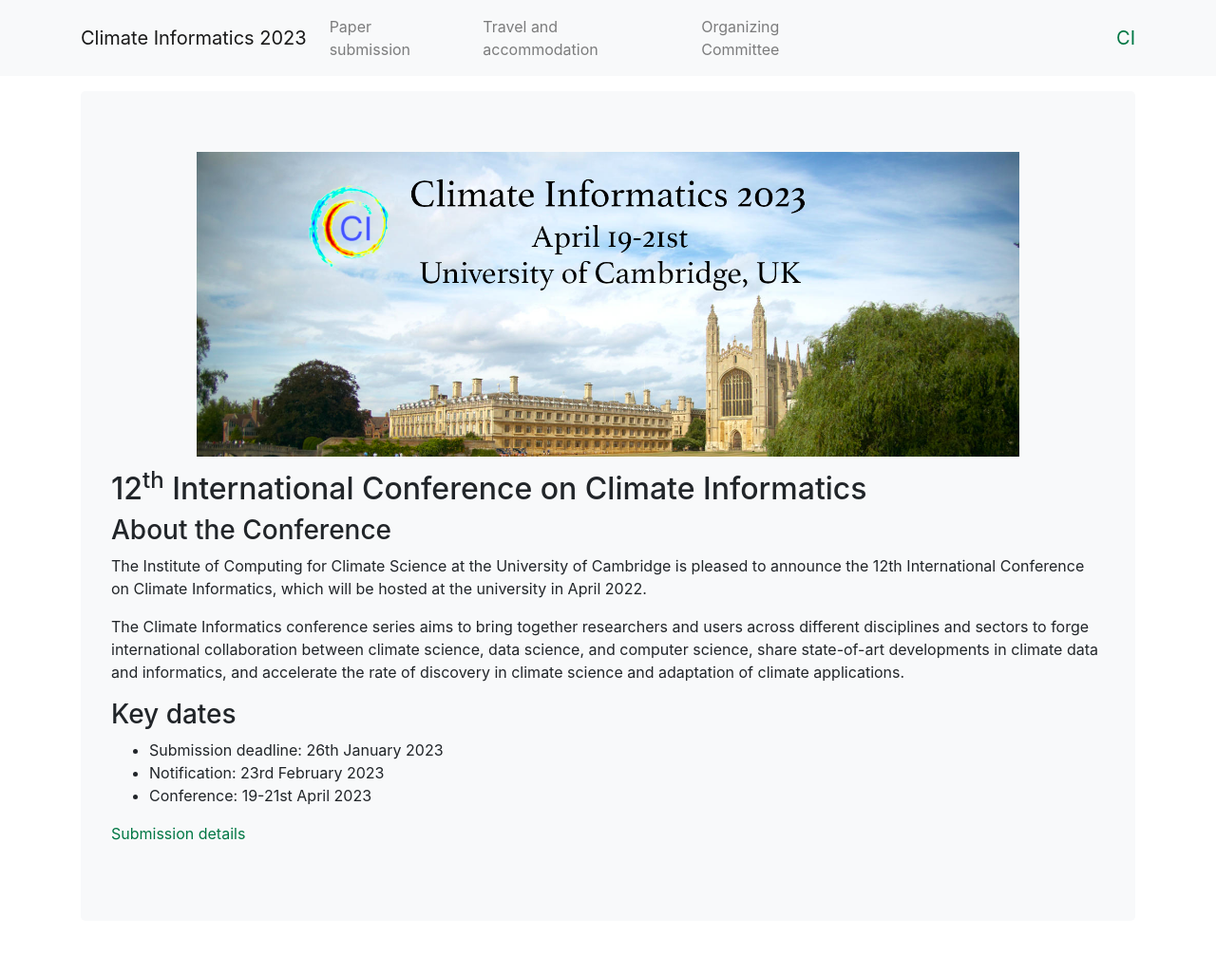
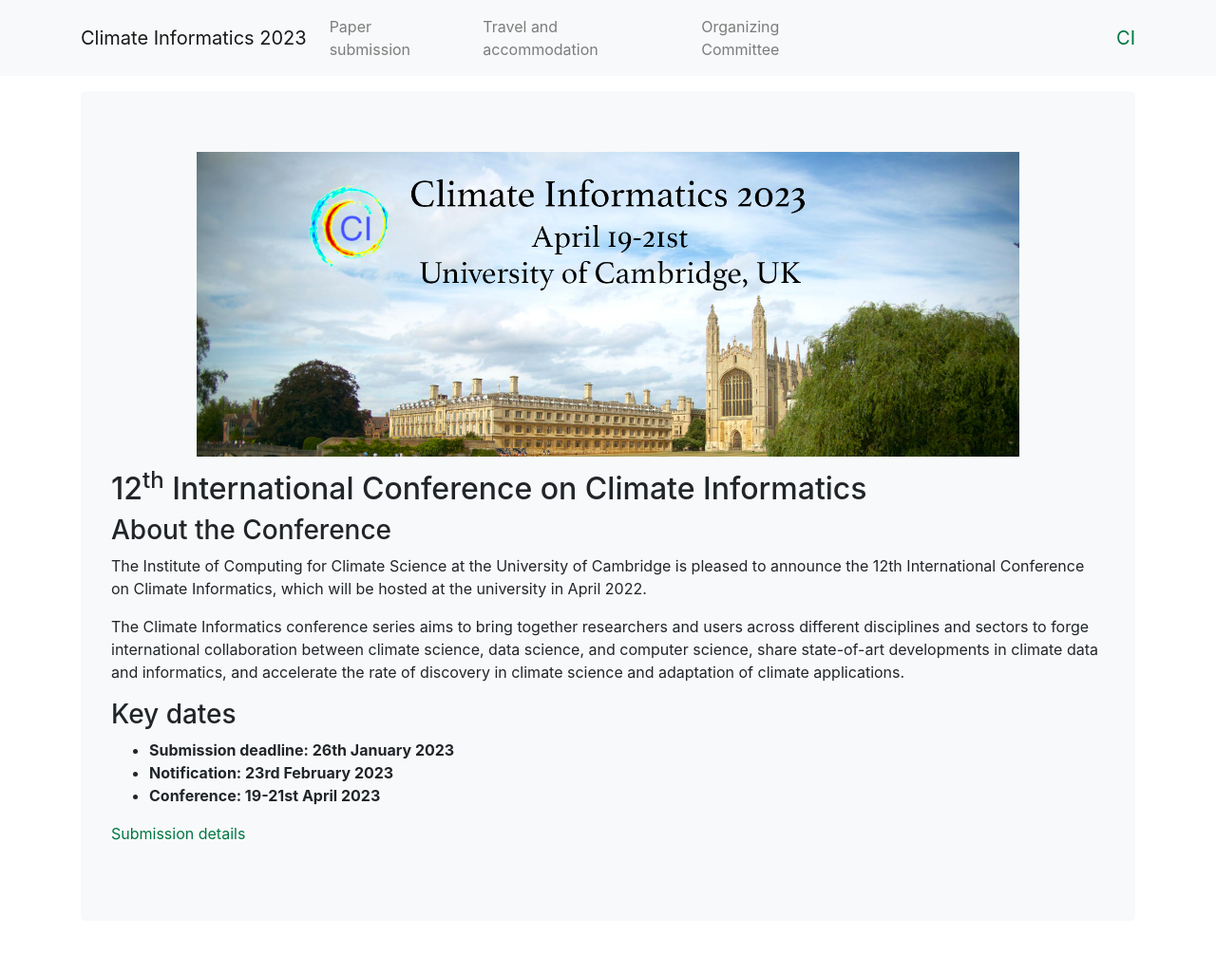
Before and after one commit to DigitaleGesellschaft/jekyll-theme-conference, a Jekyll site: the page built from index.md, in a window 1280 px wide. Shown: the whole page at 95% size. Built offline with Jekyll 4.4.1, drawn with Linux system fonts in a browser that asks for light colours.

Commit message:
formatting

```diff
--- a/index.md
+++ b/index.md
@@ -33,8 +33,8 @@
 
 ### Key dates
 
-- Submission deadline: 26th January 2023
-- Notification: 23rd February 2023
-- Conference: 19-21st April 2023
+- __Submission deadline: 26th January 2023__
+- __Notification: 23rd February 2023__
+- __Conference: 19-21st April 2023__
 
 [Submission details](https://cambridge-iccs.github.io/climate-informatics-2023/submission)
```
